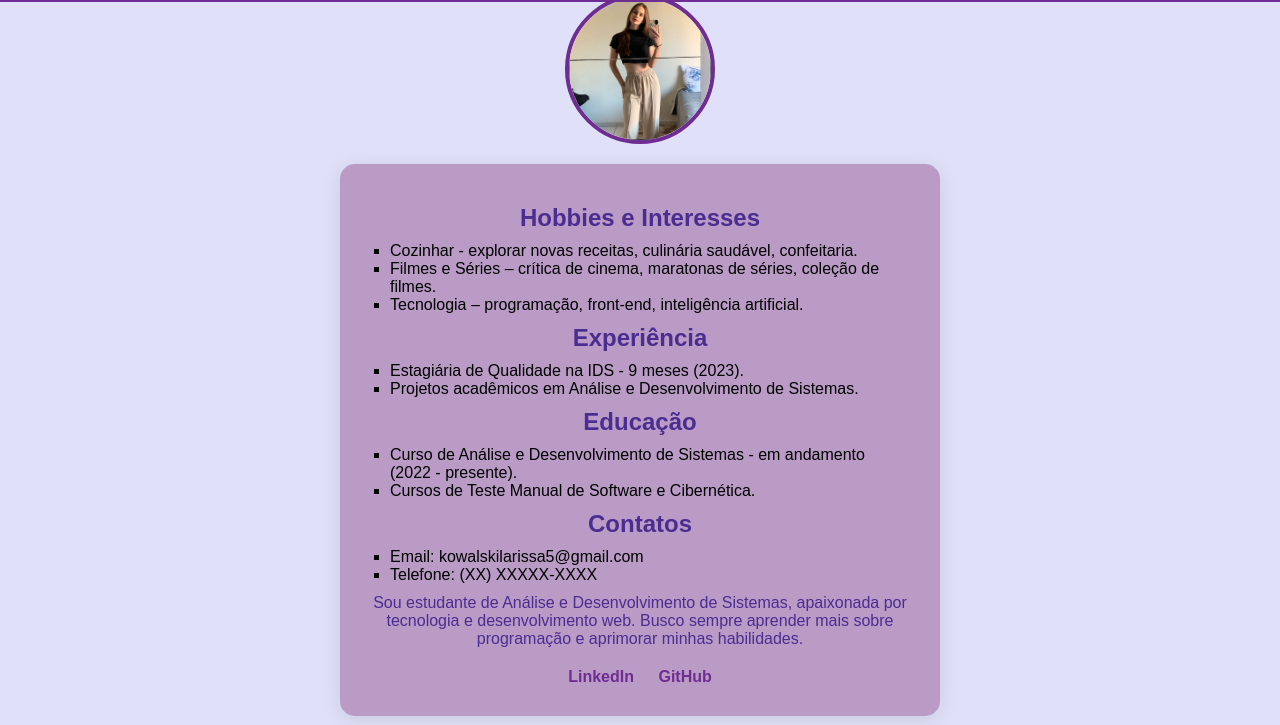
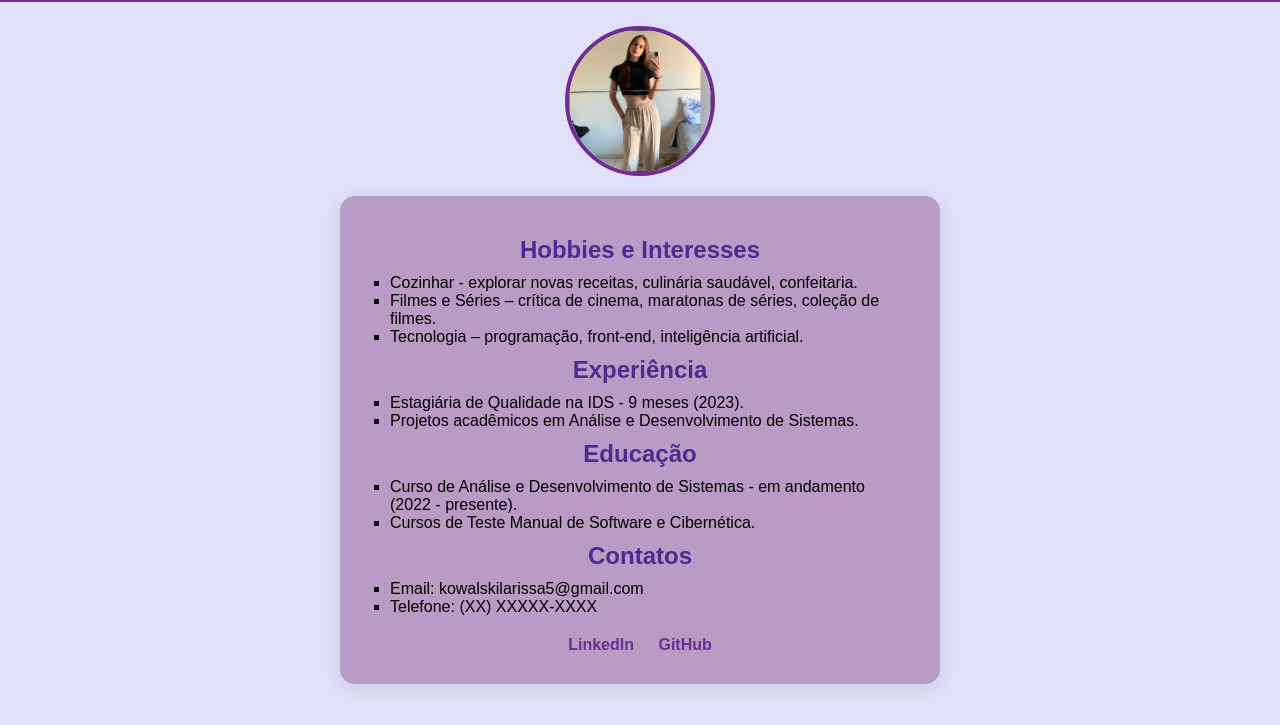
Before and after one commit to LarissaKowalski/Exer---6, a plain HTML site: page index.html in a window 1280 px wide. Shown: the part 75-800 px from the top of the page. Drawn offline with Linux system fonts and the light colour scheme.

Commit message:
último commit

```diff
--- a/index.html
+++ b/index.html
@@ -37,8 +37,6 @@
                 <li>Email: kowalskilarissa5@gmail.com</li>
                 <li>Telefone: (XX) XXXXX-XXXX</li>
             </ul>
-
-            <p>Sou estudante de Análise e Desenvolvimento de Sistemas, apaixonada por tecnologia e desenvolvimento web. Busco sempre aprender mais sobre programação e aprimorar minhas habilidades.</p>
             <div class="social-links">
                 <a href="#">LinkedIn</a>
                 <a href="#">GitHub</a>
```
